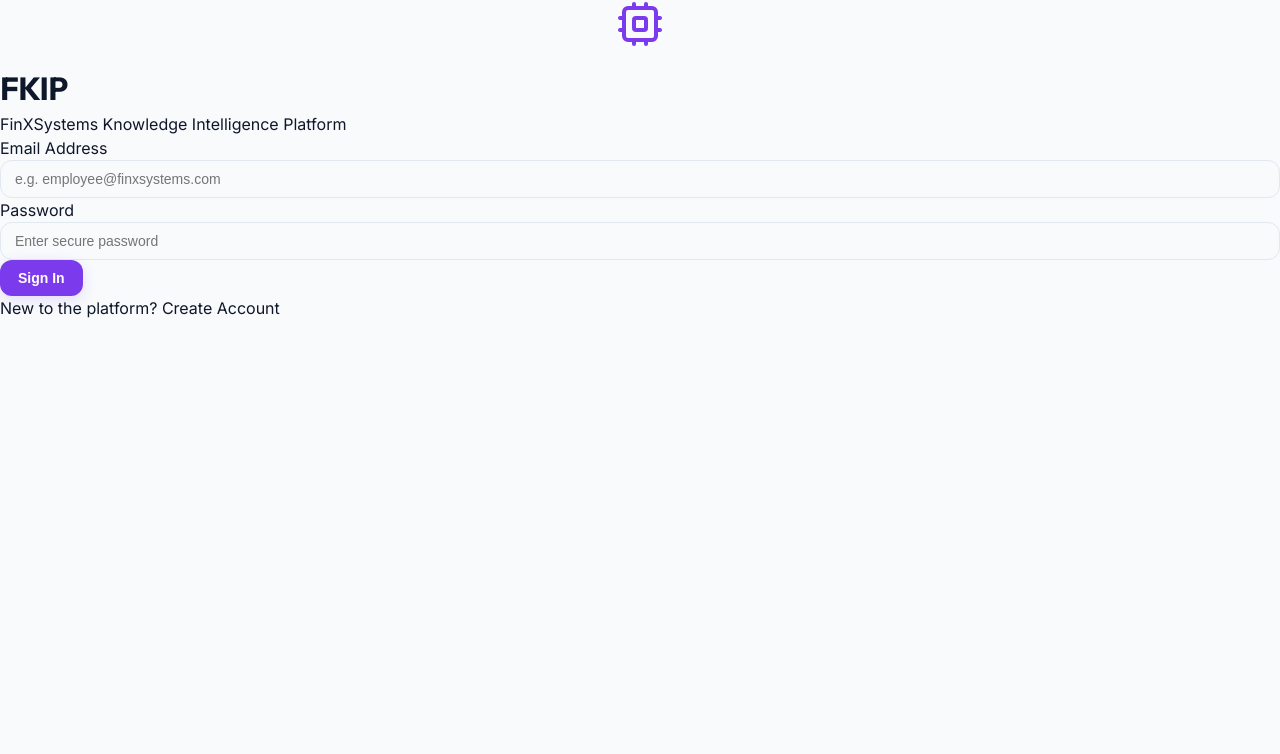
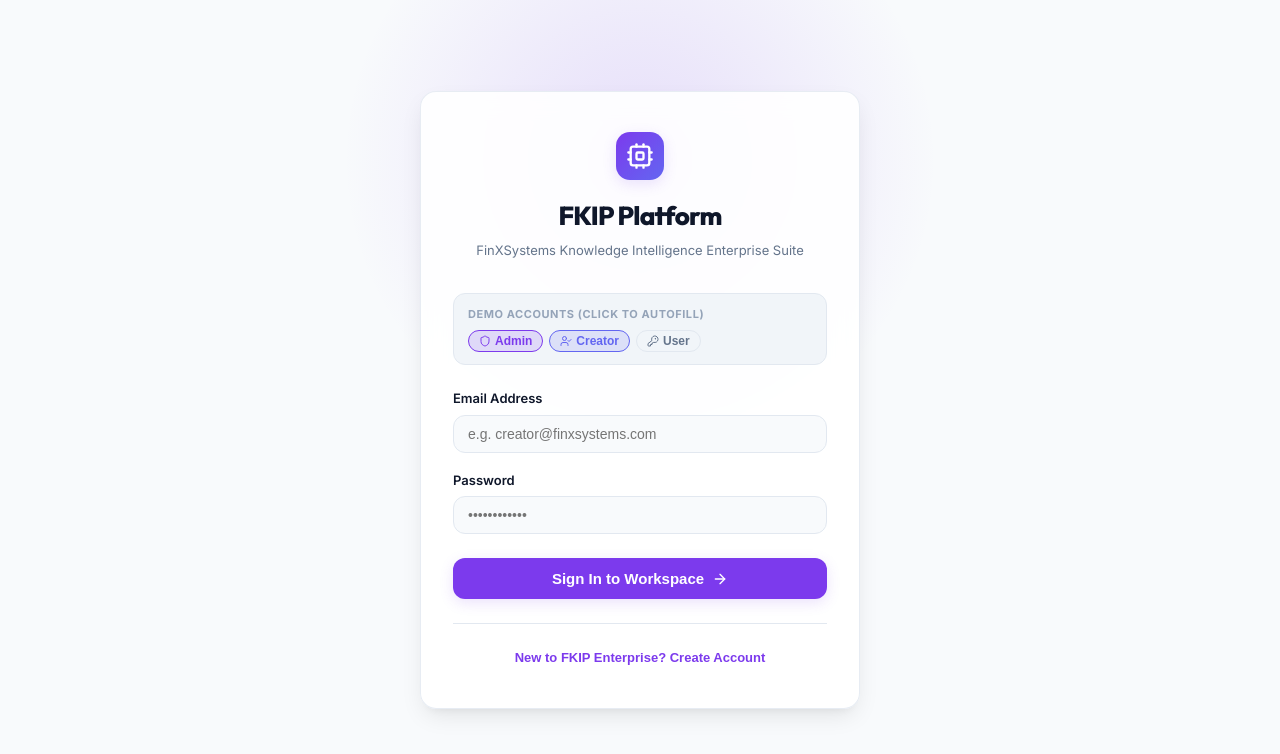
Before and after one commit to Dimshijain/FKIP, a React (Vite) app in the folder frontend/: page /login in a window 1280 px wide. Shown: the top 754 px of the page. Built offline with nearby package versions, Linux system fonts and the light colour scheme.

Commit message:
Fix: Resolve SkeletonLoader export mismatch causing AI Copilot blank render and add default user account seeding

```diff
--- a/frontend/src/components/SkeletonLoader.jsx
+++ b/frontend/src/components/SkeletonLoader.jsx
@@ -48,12 +48,11 @@ export const SkeletonTable = ({ rows = 5, cols = 4 }) => (
           padding: '16px 24px',
           borderBottom: r < rows - 1 ? '1px solid var(--border-color)' : 'none',
           display: 'flex',
-          gap: '16px',
-          alignItems: 'center',
+          gap: '16px'
         }}
       >
         {Array.from({ length: cols }).map((_, c) => (
-          <SkeletonBox key={c} width={`${100 / cols}%`} height="16px" />
+          <SkeletonBox key={c} width={`${100 / cols}%`} height="14px" />
         ))}
       </div>
     ))}
--- a/frontend/src/pages/AiCopilot.jsx
+++ b/frontend/src/pages/AiCopilot.jsx
@@ -1,7 +1,7 @@
 import React, { useState, useEffect, useRef } from 'react';
 import { api } from '../services/api';
 import { useToast } from '../components/ToastContext';
-import SkeletonBox from '../components/SkeletonLoader';
+import { SkeletonBox } from '../components/SkeletonLoader';
 import EmptyState from '../components/EmptyState';
 import {
   MessageSquare,
--- a/frontend/src/pages/DocGenerator.jsx
+++ b/frontend/src/pages/DocGenerator.jsx
@@ -1,7 +1,7 @@
 import React, { useState, useEffect } from 'react';
 import { api, getUserRole } from '../services/api';
 import { useToast } from '../components/ToastContext';
-import SkeletonBox, { SkeletonCard } from '../components/SkeletonLoader';
+import { SkeletonBox, SkeletonCard } from '../components/SkeletonLoader';
 import EmptyState from '../components/EmptyState';
 import {
   FileText,
--- a/frontend/src/pages/KnowledgeGraph.jsx
+++ b/frontend/src/pages/KnowledgeGraph.jsx
@@ -1,7 +1,7 @@
 import React, { useState, useEffect } from 'react';
 import { api } from '../services/api';
 import { useToast } from '../components/ToastContext';
-import SkeletonBox from '../components/SkeletonLoader';
+import { SkeletonBox } from '../components/SkeletonLoader';
 import EmptyState from '../components/EmptyState';
 import {
   Network,
--- a/frontend/src/pages/Login.jsx
+++ b/frontend/src/pages/Login.jsx
@@ -1,7 +1,7 @@
 import React, { useState } from 'react';
 import { useNavigate } from 'react-router-dom';
 import { api } from '../services/api';
-import { Cpu, AlertCircle, CheckCircle } from 'lucide-react';
+import { Cpu, AlertCircle, CheckCircle, ArrowRight, Shield, UserCheck, KeyRound } from 'lucide-react';
 
 export default function Login({ setUser }) {
   const navigate = useNavigate();
@@ -13,6 +13,13 @@ export default function Login({ setUser }) {
   const [error, setError] = useState('');
   const [success, setSuccess] = useState('');
   const [isLoading, setIsLoading] = useState(false);
+
+  const fillQuickCredentials = (demoEmail, demoRole) => {
+    setEmail(demoEmail);
+    setPassword('password123');
+    setRole(demoRole);
+    setError('');
+  };
 
   const handleSubmit = async (e) => {
     e.preventDefault();
@@ -32,108 +39,168 @@ export default function Login({ setUser }) {
         navigate('/');
       }
     } catch (err) {
-      setError(err.message || 'An error occurred during submission.');
+      setError(err.message || 'Incorrect email or password.');
     } finally {
       setIsLoading(false);
     }
   };
 
   return (
-    <div className="auth-page">
-      <div className="auth-card">
-        <div className="auth-header">
-          <div style={{ display: 'flex', justifyContent: 'center', marginBottom: '16px' }}>
-            <Cpu size={48} style={{ color: 'var(--color-primary)' }} />
+    <div style={{
+      minHeight: '100vh',
+      display: 'flex',
+      alignItems: 'center',
+      justifyContent: 'center',
+      background: 'var(--bg-main)',
+      padding: '24px',
+      position: 'relative',
+      overflow: 'hidden'
+    }}>
+      {/* Background Radial Glow */}
+      <div style={{
+        position: 'absolute',
+        top: '20%',
+        left: '50%',
+        transform: 'translate(-50%, -50%)',
+        width: '600px',
+        height: '600px',
+        background: 'radial-gradient(circle, rgba(124, 58, 237, 0.15) 0%, rgba(0, 0, 0, 0) 70%)',
+        pointerEvents: 'none'
+      }}></div>
+
+      <div className="card" style={{
+        maxWidth: '440px',
+        width: '100%',
+        padding: '40px 32px',
+        boxShadow: 'var(--shadow-lg)',
+        position: 'relative',
+        zIndex: 10
+      }}>
+        {/* Brand Header */}
+        <div style={{ textAlign: 'center', marginBottom: '32px' }}>
+          <div className="logo-icon-wrapper" style={{ margin: '0 auto 16px auto', width: '48px', height: '48px', borderRadius: '14px' }}>
+            <Cpu size={28} />
           </div>
-          <h1 className="auth-title">FKIP</h1>
-          <p className="auth-subtitle">FinXSystems Knowledge Intelligence Platform</p>
+          <h1 style={{ fontSize: '26px', fontWeight: 800, marginBottom: '6px', letterSpacing: '-0.03em' }}>
+            FKIP Platform
+          </h1>
+          <p style={{ fontSize: '13px', color: 'var(--text-muted)' }}>
+            FinXSystems Knowledge Intelligence Enterprise Suite
+          </p>
         </div>
 
-        <form onSubmit={handleSubmit}>
+        {/* Quick Credentials Chips */}
+        <div style={{ marginBottom: '24px', background: 'var(--bg-surface)', padding: '12px 14px', borderRadius: '12px', border: '1px solid var(--border-color)' }}>
+          <div style={{ fontSize: '11px', fontWeight: 700, color: 'var(--text-dark)', textTransform: 'uppercase', letterSpacing: '0.05em', marginBottom: '8px' }}>
+            DEMO ACCOUNTS (CLICK TO AUTOFILL)
+          </div>
+          <div style={{ display: 'flex', gap: '6px', flexWrap: 'wrap' }}>
+            <button
+              type="button"
+              onClick={() => fillQuickCredentials('admin@finxsystems.com', 'ADMIN')}
+              className="badge badge-primary"
+              style={{ cursor: 'pointer', border: '1px solid var(--color-primary)' }}
+            >
+              <Shield size={12} /> Admin
+            </button>
+            <button
+              type="button"
+              onClick={() => fillQuickCredentials('creator@finxsystems.com', 'CREATOR')}
+              className="badge badge-info"
+              style={{ cursor: 'pointer', border: '1px solid var(--color-secondary)' }}
+            >
+              <UserCheck size={12} /> Creator
+            </button>
+            <button
+              type="button"
+              onClick={() => fillQuickCredentials('user@finxsystems.com', 'CONSUMER')}
+              className="badge badge-secondary"
+              style={{ cursor: 'pointer' }}
+            >
+              <KeyRound size={12} /> User
+            </button>
+          </div>
+        </div>
+
+        {/* Alert Notifications */}
         {error && (
-            <div style={{
-              display: 'flex',
-              alignItems: 'center',
-              gap: '8px',
-              background: 'rgba(239, 68, 68, 0.1)',
-              color: 'var(--status-failed)',
-              padding: '12px',
-              borderRadius: '8px',
-              marginBottom: '20px',
-              fontSize: '14px'
-            }}>
-              <AlertCircle size={16} />
+          <div className="badge badge-danger" style={{ width: '100%', padding: '12px 14px', borderRadius: '10px', marginBottom: '20px', display: 'flex', gap: '8px', fontSize: '13px' }}>
+            <AlertCircle size={16} style={{ flexShrink: 0 }} />
             <span>{error}</span>
           </div>
         )}
 
         {success && (
-            <div style={{
-              display: 'flex',
-              alignItems: 'center',
-              gap: '8px',
-              background: 'rgba(16, 185, 129, 0.1)',
-              color: 'var(--status-completed)',
-              padding: '12px',
-              borderRadius: '8px',
-              marginBottom: '20px',
-              fontSize: '14px'
-            }}>
-              <CheckCircle size={16} />
+          <div className="badge badge-success" style={{ width: '100%', padding: '12px 14px', borderRadius: '10px', marginBottom: '20px', display: 'flex', gap: '8px', fontSize: '13px' }}>
+            <CheckCircle size={16} style={{ flexShrink: 0 }} />
             <span>{success}</span>
           </div>
         )}
 
-          <div className="form-group">
-            <label className="form-label">Email Address</label>
+        <form onSubmit={handleSubmit} style={{ display: 'flex', flexDirection: 'column', gap: '18px' }}>
+          <div>
+            <label style={{ display: 'block', fontSize: '13px', fontWeight: 600, marginBottom: '6px', color: 'var(--text-main)' }}>
+              Email Address
+            </label>
             <input
               type="email"
               required
               value={email}
               onChange={(e) => setEmail(e.target.value)}
-              placeholder="e.g. employee@finxsystems.com"
+              placeholder="e.g. creator@finxsystems.com"
               className="form-input"
             />
           </div>
 
-          <div className="form-group">
-            <label className="form-label">Password</label>
+          <div>
+            <label style={{ display: 'block', fontSize: '13px', fontWeight: 600, marginBottom: '6px', color: 'var(--text-main)' }}>
+              Password
+            </label>
             <input
               type="password"
               required
               value={password}
               onChange={(e) => setPassword(e.target.value)}
-              placeholder="Enter secure password"
+              placeholder="••••••••••••"
               className="form-input"
             />
           </div>
 
           {isRegister && (
-            <div className="form-group">
-              <label className="form-label">Access Group (Role)</label>
+            <div>
+              <label style={{ display: 'block', fontSize: '13px', fontWeight: 600, marginBottom: '6px', color: 'var(--text-main)' }}>
+                Account Role
+              </label>
               <select
                 value={role}
                 onChange={(e) => setRole(e.target.value)}
-                className="form-select"
+                className="form-input"
               >
-                <option value="CONSUMER">Consumer (Viewer)</option>
-                <option value="CREATOR">Creator (Author / PM)</option>
-                <option value="ADMIN">Administrator</option>
+                <option value="CONSUMER">Consumer / Reader</option>
+                <option value="CREATOR">Creator / Analyst</option>
+                <option value="ADMIN">System Administrator</option>
               </select>
             </div>
           )}
 
-          <button type="submit" className="btn btn-primary btn-full" disabled={isLoading}>
-            {isLoading ? 'Processing...' : (isRegister ? 'Create Account' : 'Sign In')}
+          <button
+            type="submit"
+            disabled={isLoading}
+            className="btn btn-primary"
+            style={{ width: '100%', padding: '12px', marginTop: '6px', gap: '8px', fontSize: '15px' }}
+          >
+            <span>{isLoading ? 'Authenticating...' : isRegister ? 'Create Platform Account' : 'Sign In to Workspace'}</span>
+            {!isLoading && <ArrowRight size={16} />}
           </button>
         </form>
 
-        <div className="auth-toggle">
-          {isRegister ? (
-            <p>Already have an account? <span onClick={() => { setIsRegister(false); setError(''); }}>Sign In</span></p>
-          ) : (
-            <p>New to the platform? <span onClick={() => { setIsRegister(true); setError(''); }}>Create Account</span></p>
-          )}
+        <div style={{ textAlign: 'center', marginTop: '24px', paddingTop: '20px', borderTop: '1px solid var(--border-color)' }}>
+          <button
+            onClick={() => { setIsRegister(!isRegister); setError(''); setSuccess(''); }}
+            style={{ background: 'none', border: 'none', color: 'var(--color-primary)', fontSize: '13px', fontWeight: 600, cursor: 'pointer' }}
+          >
+            {isRegister ? 'Already have an account? Sign In' : 'New to FKIP Enterprise? Create Account'}
+          </button>
         </div>
       </div>
     </div>
--- a/frontend/vite.config.js
+++ b/frontend/vite.config.js
@@ -9,7 +9,7 @@ export default defineConfig({
     host: '0.0.0.0',
     proxy: {
       '/api': {
-        target: 'http://fkip-backend:8000',
+        target: process.env.VITE_BACKEND_URL || 'http://localhost:8000',
         changeOrigin: true,
         secure: false,
       }
```
Also changed, not shown: 2 other files (tests, documents, lock files or other folders). Lines whose indentation alone changed are shown as unchanged.
